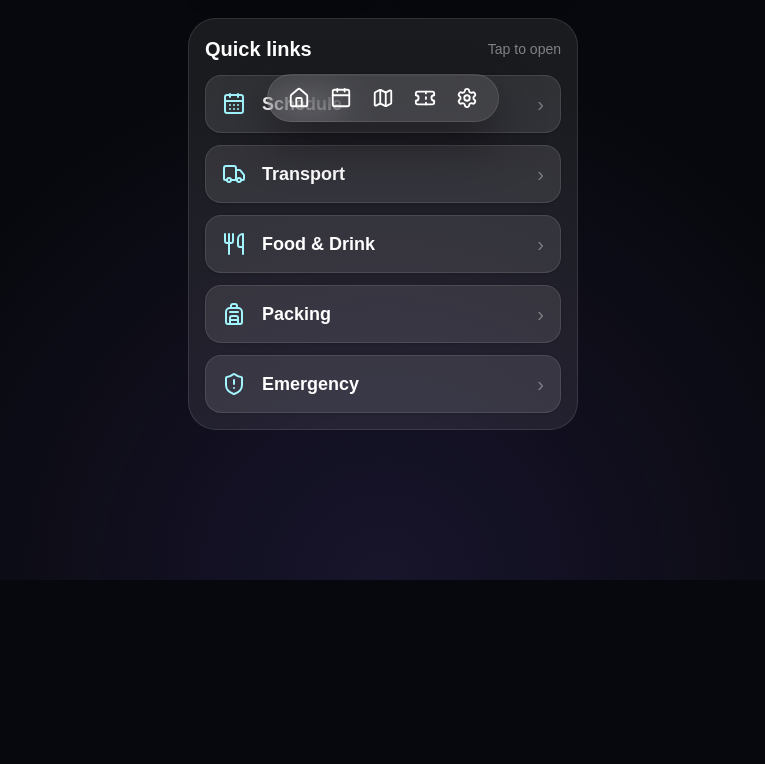
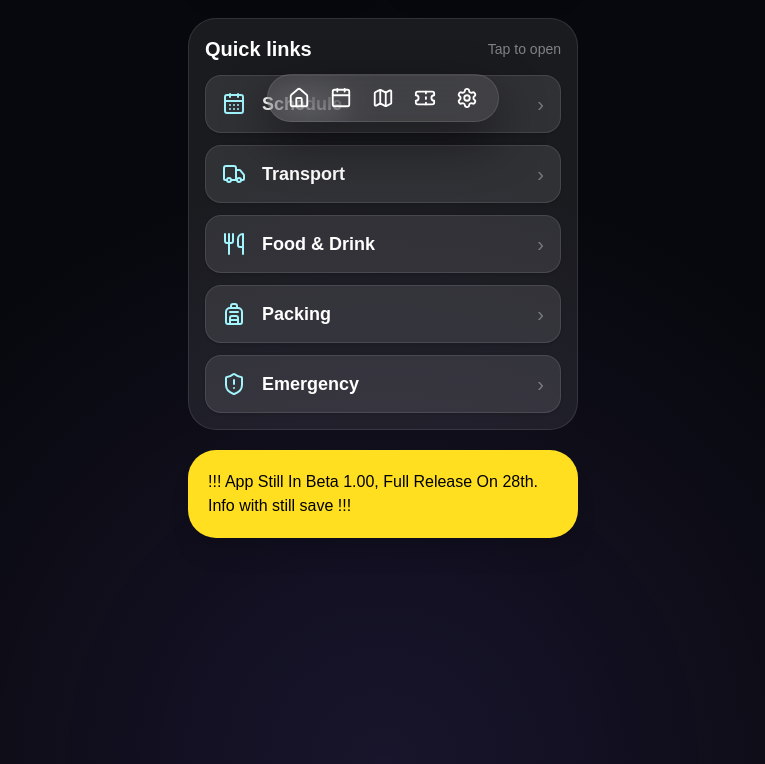
Before and after one commit to ArranSTe/silverstone-companion, a Next.js app: page /dashboard in a window 1280 px wide. Shown: the part 662-1426 px from the top of the page, without its empty margins (257-1022 px from the left). Before the commit the page ends 1242 px from the top, so only its background shows below. Built offline with nearby package versions, Linux system fonts and the light colour scheme.

Commit message:
Beta Final Before Public

```diff
--- a/app/dashboard/page.tsx
+++ b/app/dashboard/page.tsx
@@ -238,6 +238,11 @@ export default function DashboardPage() {
           />
         </div>
       </section>
+
+      <section className="mt-5 mb-24 rounded-[28px] bg-yellow-300 text-black p-5 shadow-xl">
+        !!! App Still In Beta 1.00, Full Release On 28th. Info with still save !!!
+      </section>
+
     </main>
   );
 }
```
